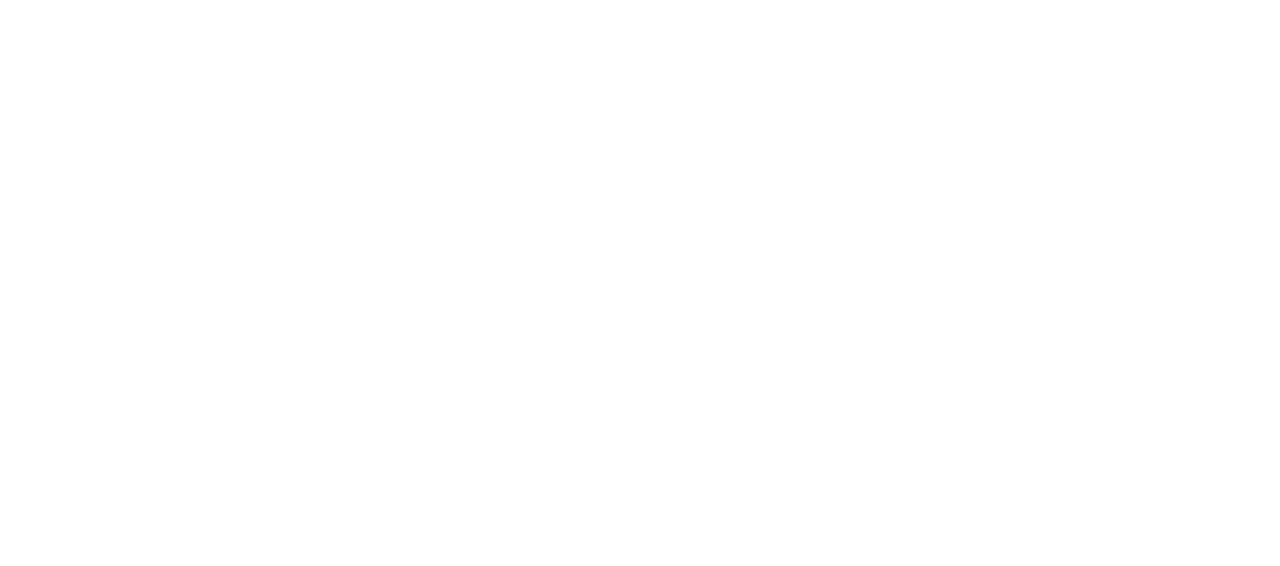
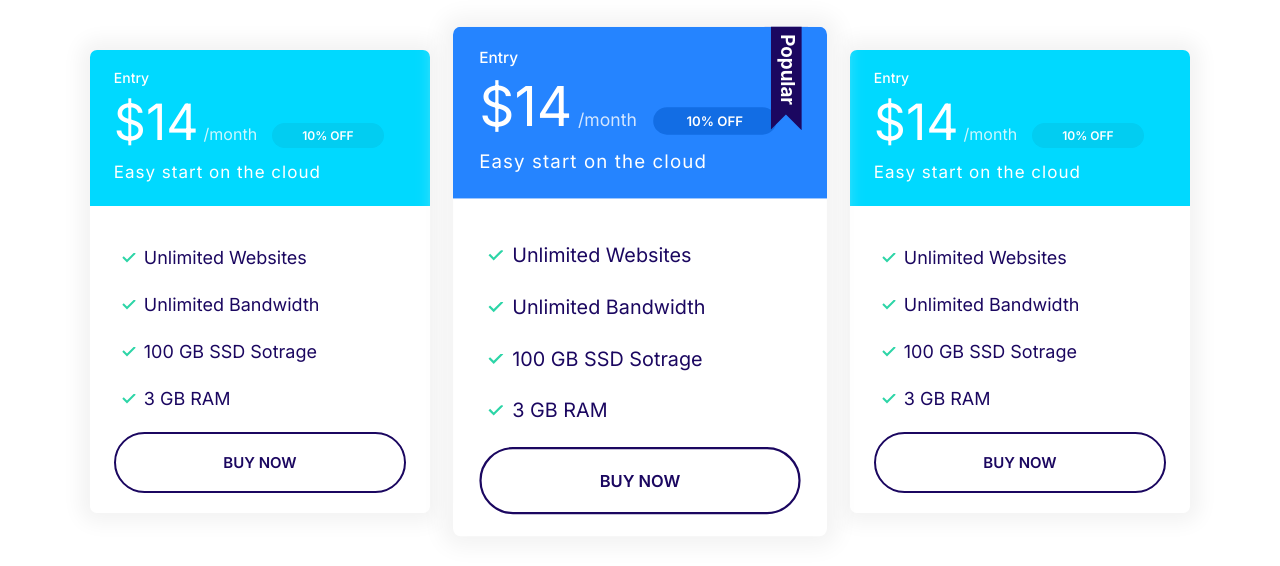
Before and after one commit to Victor-Guerrero-Devs/cloudmaster-scss, a website: page index.html in a window 1280 px wide. Drawn offline with Linux system fonts and the light colour scheme.

Commit message:
Build plans block

```diff
--- a/index.html
+++ b/index.html
@@ -15,6 +15,70 @@
     <link rel="stylesheet" href="./styles/css/styles.css" />
   </head>
   <body>
+    <section data-aos="fade-up" class="block container block-plans">
+      <div class="grid grid--1x3">
+        <div class="plan">
+          <div class="card card--secondary">
+            <header class="card__header">
+              <h3 class="plan__name">Entry</h3>
+              <span class="plan__price">$14</span>
+              <span class="plan__billing-cycle">/month</span>
+              <span class="badge badge--secondary badge--small">10% OFF</span>
+              <span class="plan__description">Easy start on the cloud</span>
+            </header>
+            <div class="card__body">
+              <ul class="list list--tick">
+                <li class="list__item">Unlimited Websites</li>
+                <li class="list__item">Unlimited Bandwidth</li>
+                <li class="list__item">100 GB SSD Sotrage</li>
+                <li class="list__item">3 GB RAM</li>
+              </ul>
+              <button class="btn btn--outline btn--block">Buy Now</button>
+            </div>
+          </div>
+        </div>
+        <div class="plan plan--popular">
+          <div class="card card--primary">
+            <header class="card__header">
+              <h3 class="plan__name">Entry</h3>
+              <span class="plan__price">$14</span>
+              <span class="plan__billing-cycle">/month</span>
+              <span class="badge badge--primary badge--small">10% OFF</span>
+              <span class="plan__description">Easy start on the cloud</span>
+            </header>
+            <div class="card__body">
+              <ul class="list list--tick">
+                <li class="list__item">Unlimited Websites</li>
+                <li class="list__item">Unlimited Bandwidth</li>
+                <li class="list__item">100 GB SSD Sotrage</li>
+                <li class="list__item">3 GB RAM</li>
+              </ul>
+              <button class="btn btn--outline btn--block">Buy Now</button>
+            </div>
+          </div>
+        </div>
+        <div class="plan">
+          <div class="card card--secondary">
+            <header class="card__header">
+              <h3 class="plan__name">Entry</h3>
+              <span class="plan__price">$14</span>
+              <span class="plan__billing-cycle">/month</span>
+              <span class="badge badge--secondary badge--small">10% OFF</span>
+              <span class="plan__description">Easy start on the cloud</span>
+            </header>
+            <div class="card__body">
+              <ul class="list list--tick">
+                <li class="list__item">Unlimited Websites</li>
+                <li class="list__item">Unlimited Bandwidth</li>
+                <li class="list__item">100 GB SSD Sotrage</li>
+                <li class="list__item">3 GB RAM</li>
+              </ul>
+              <button class="btn btn--outline btn--block">Buy Now</button>
+            </div>
+          </div>
+        </div>
+      </div>
+    </section>
     <script src="js/main.js"></script>
   </body>
 </html>
--- /dev/null
+++ b/styles/scss/components/_plans-block.scss
@@ -0,0 +1,28 @@
+.block-plans .grid {
+  gap: 8rem 4rem;
+}
+
+.block-plans .card {
+  max-width: 500px;
+  margin: 0 auto;
+}
+
+/* Features */
+.feature {
+  gap: 4rem 2rem;
+  margin: 12rem 0;
+}
+
+.feature:first-of-type {
+  margin-top: 6rem;
+}
+
+.feature__heading {
+  margin: 1rem 0;
+}
+
+@media screen and (min-width: 768px) {
+  .feature:nth-of-type(even) .feature__content {
+    order: 2;
+  }
+}
--- a/styles/scss/main.scss
+++ b/styles/scss/main.scss
@@ -25,6 +25,7 @@
 @use 'components/navbar';
 @use 'components/hero-block';
 @use 'components/domain-block';
+@use 'components/plans-block';
 
 // import layout modules
 @use 'layouts/grid';
```
Also changed, not shown: styles/css/styles.css, 1 other file.
